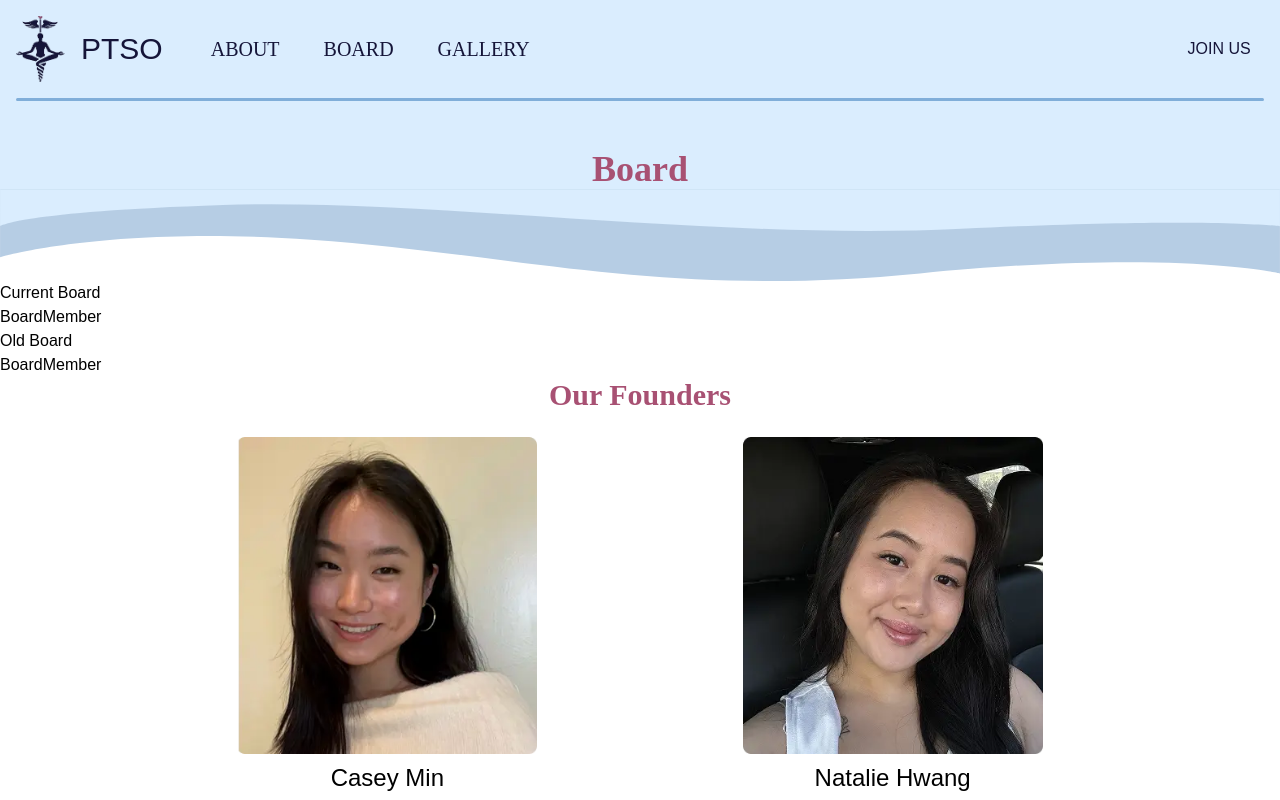
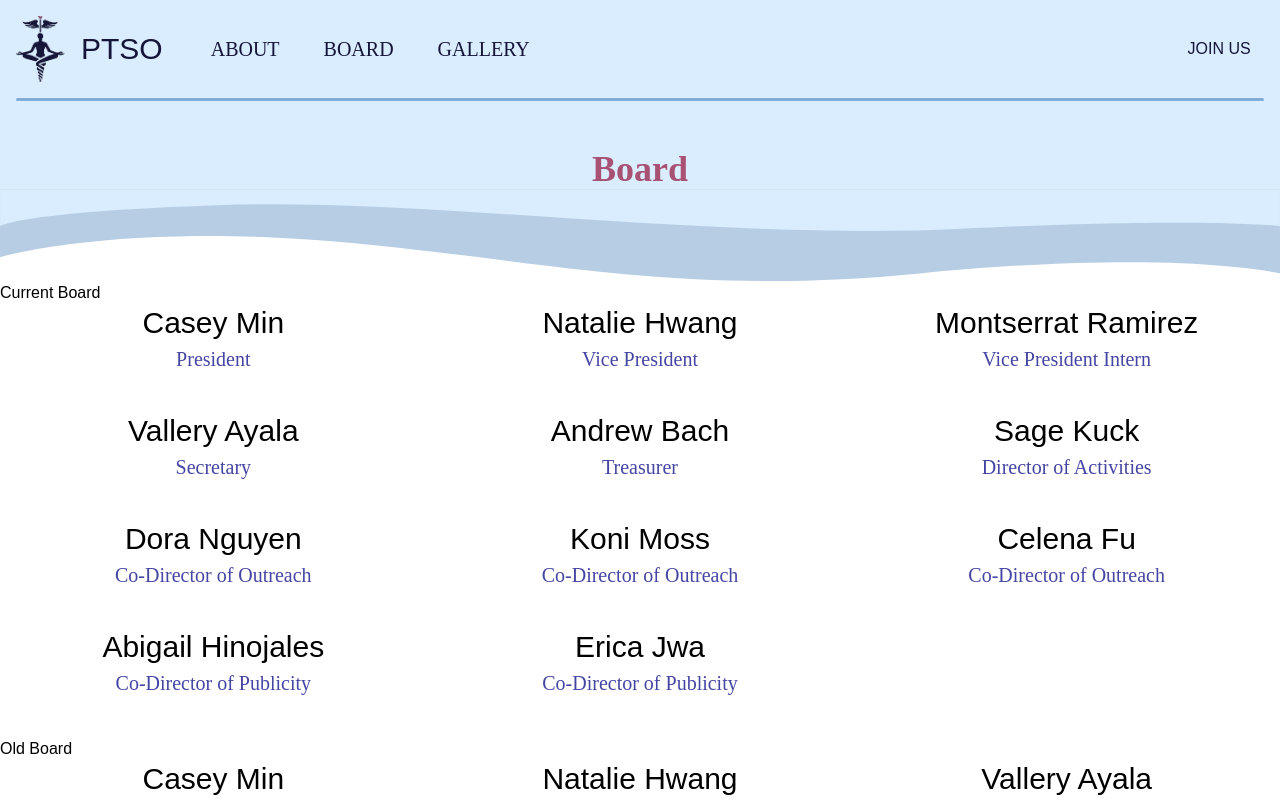
Before and after one commit to acm-ucr/ptso-website, a Next.js app: page /board in a window 1280 px wide. Shown: the top 800 px of the page. Built offline with nearby package versions, Linux system fonts and the light colour scheme; a web font is replaced by a local one.

Commit message:
Added board member information

```diff
--- a/src/components/board/BoardMember.tsx
+++ b/src/components/board/BoardMember.tsx
@@ -1,4 +1,19 @@
-const BoardMember = () => {
-  return <div className="">BoardMember</div>;
+interface MemberProps {
+  name: string;
+  position: string;
+}
+
+const BoardMember = ({ name, position }: MemberProps) => {
+  return (
+  <div className="flex-col justify-items-center space-y-1">
+
+    <div className="text-3xl">{name}</div>
+
+    <div className="font-beVietnamPro text-ptso-purple-secondary text-xl">{position}</div>
+
+
+
+  </div>
+  );
 };
 export default BoardMember;
--- a/src/components/board/CurrentBoard.tsx
+++ b/src/components/board/CurrentBoard.tsx
@@ -1,11 +1,20 @@
 import BoardMember from "@/components/board/BoardMember";
+import { members } from "@/data/CurrentBoard";
 
 const CurrentBoard = () => {
   return (
     <div className="">
-      <div>Current Board</div>
-      <BoardMember />
+    <div>Current Board</div>
+    <div className="grid grid-cols-3 space-y-10">
+      {members.map(({ name, position }, index) => (
+        <BoardMember
+        name={name}
+        position={position}
+        key={index}
+        />
+      ))}
     </div>
+  </div>
   );
 };
 export default CurrentBoard;
--- a/src/components/board/OldBoard.tsx
+++ b/src/components/board/OldBoard.tsx
@@ -1,10 +1,19 @@
 import BoardMember from "@/components/board/BoardMember";
+import { members } from "@/data/OldBoard"
 
 const OldBoard = () => {
   return (
     <div className="">
       <div>Old Board</div>
-      <BoardMember />
+      <div className="grid grid-cols-3 space-y-10">
+        {members.map(({ name, position }, index) => (
+          <BoardMember
+          name={name}
+          position={position}
+          key={index}
+          />
+        ))}
+      </div>
     </div>
   );
 };
--- a/src/data/CurrentBoard.ts
+++ b/src/data/CurrentBoard.ts
@@ -1,2 +1,57 @@
-// Put Board Member Names and Roles
-// Delete Comments
+interface member {
+  name: string;
+  position: string;
+}
+
+export const members: member[] = [
+    {
+      name: "Casey Min",
+      position: "President",
+    },
+    {
+        name: "Natalie Hwang",
+        position: "Vice President",
+    },
+    {
+        name: "Montserrat Ramirez",
+        position: "Vice President Intern",
+    },
+    {
+        name: "Vallery Ayala",
+        position: "Secretary",
+    },
+    {
+        name: "Andrew Bach",
+        position: "Treasurer",
+    },
+    {
+        name: "Sage Kuck",
+        position: "Director of Activities",
+    },
+    {
+        name: "Dora Nguyen",
+        position: "Co-Director of Outreach",
+    },
+    {
+        name: "Koni Moss",
+        position: "Co-Director of Outreach",
+    },
+    {
+        name: "Celena Fu",
+        position: "Co-Director of Outreach",
+    },
+    {
+        name: "Abigail Hinojales",
+        position: "Co-Director of Publicity",
+    },
+    {
+        name: "Erica Jwa",
+        position: "Co-Director of Publicity",
+    },
+
+
+
+
+
+
+];
--- a/src/data/OldBoard.ts
+++ b/src/data/OldBoard.ts
@@ -1,2 +1,41 @@
-// Put Board Member Names and Roles
-// Delete Comments
+interface member {
+    name: string;
+    position: string;
+}
+
+export const members: member[] = [
+    {
+      name: "Casey Min",
+      position: "President",
+    },
+    {
+      name: "Natalie Hwang",
+      position: "Vice President",
+    },
+    {
+      name: "Vallery Ayala",
+      position: "Secretary",
+    },
+    {
+      name: "Kayla Le",
+      position: "Treasurer",
+    },
+    {
+      name: "Sage Kuck",
+      position: "Co-Director of Activities",
+    },
+    {
+      name: "Matthew Garcia",
+      position: "Co-Director of Activities",
+    },
+    {
+      name: "Angel Tang",
+      position: "Director of Publicity",
+    },
+
+
+
+
+
+
+]
```
